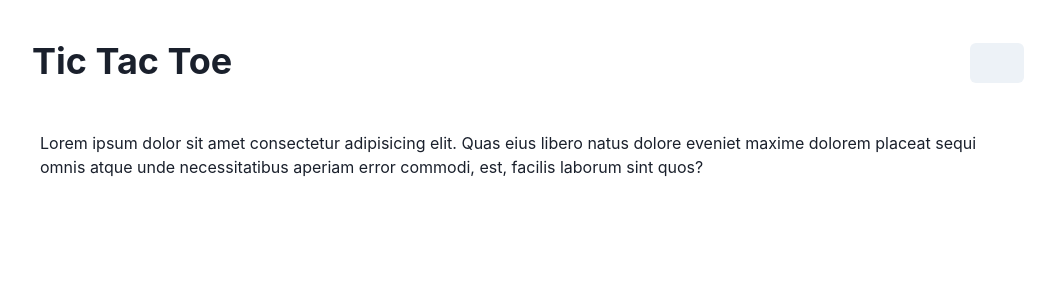
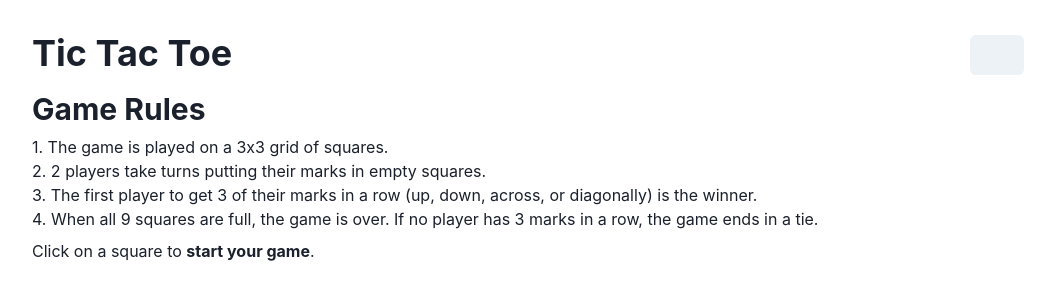
Before and after one commit to syedtaqi95/tictactoe, a React (Create React App) app: page / in a window 1280 px wide. Shown: the top 300 px of the page, without its empty margins (112-1167 px from the left). Built offline with nearby package versions, Linux system fonts and the light colour scheme; some icons are missing.

Commit message:
Improved flexbox formatting and added game rules

```diff
--- a/src/components/Page/Page.tsx
+++ b/src/components/Page/Page.tsx
@@ -1,13 +1,12 @@
 import React from "react";
 import {
   Heading,
-  Text,
   VStack,
   Button,
   useColorMode,
   Container,
   Flex,
-  Spacer,
+  Text,
 } from "@chakra-ui/react";
 import { Icon } from "@iconify/react";
 
@@ -16,11 +15,10 @@ const Page = () => {
 
   return (
     <Container maxW="5xl" p={4}>
-      <VStack h="100vh" spacing={8} m={2}>
+      <VStack h="100vh" spacing={4} mt={4}>
         {/* Title and Color Mode Button */}
-        <Flex w="5xl" justify="space-between" p={4} gap="2">
-          <Heading>Tic Tac Toe</Heading>
-          <Spacer />
+        <Flex w="100%" maxW="6xl" justify="space-between">
+          <Heading as="h1">Tic Tac Toe</Heading>
           <Button onClick={toggleColorMode} alignSelf="end">
             <Icon
               icon={colorMode === "light" ? "bi:moon-fill" : "bi:sun"}
@@ -30,13 +28,23 @@ const Page = () => {
           </Button>
         </Flex>
 
-        {/* Game Board */}
-        <Text>
-          Lorem ipsum dolor sit amet consectetur adipisicing elit. Quas eius
-          libero natus dolore eveniet maxime dolorem placeat sequi omnis atque
-          unde necessitatibus aperiam error commodi, est, facilis laborum sint
-          quos?
-        </Text>
+        {/* Game Instructions */}
+        <VStack w="100%" align="flex-start">
+          <Heading as="h2" size="lg">
+            Game Rules
+          </Heading>
+          <Text>
+            1. The game is played on a 3x3 grid of squares. <br />
+            2. 2 players take turns putting their marks in empty squares. <br />
+            3. The first player to get 3 of their marks in a row (up, down,
+            across, or diagonally) is the winner. <br />
+            4. When all 9 squares are full, the game is over. If no player has 3
+            marks in a row, the game ends in a tie.
+          </Text>
+          <Text>
+            Click on a square to <strong>start your game</strong>.
+          </Text>
+        </VStack>
       </VStack>
     </Container>
   );
```
